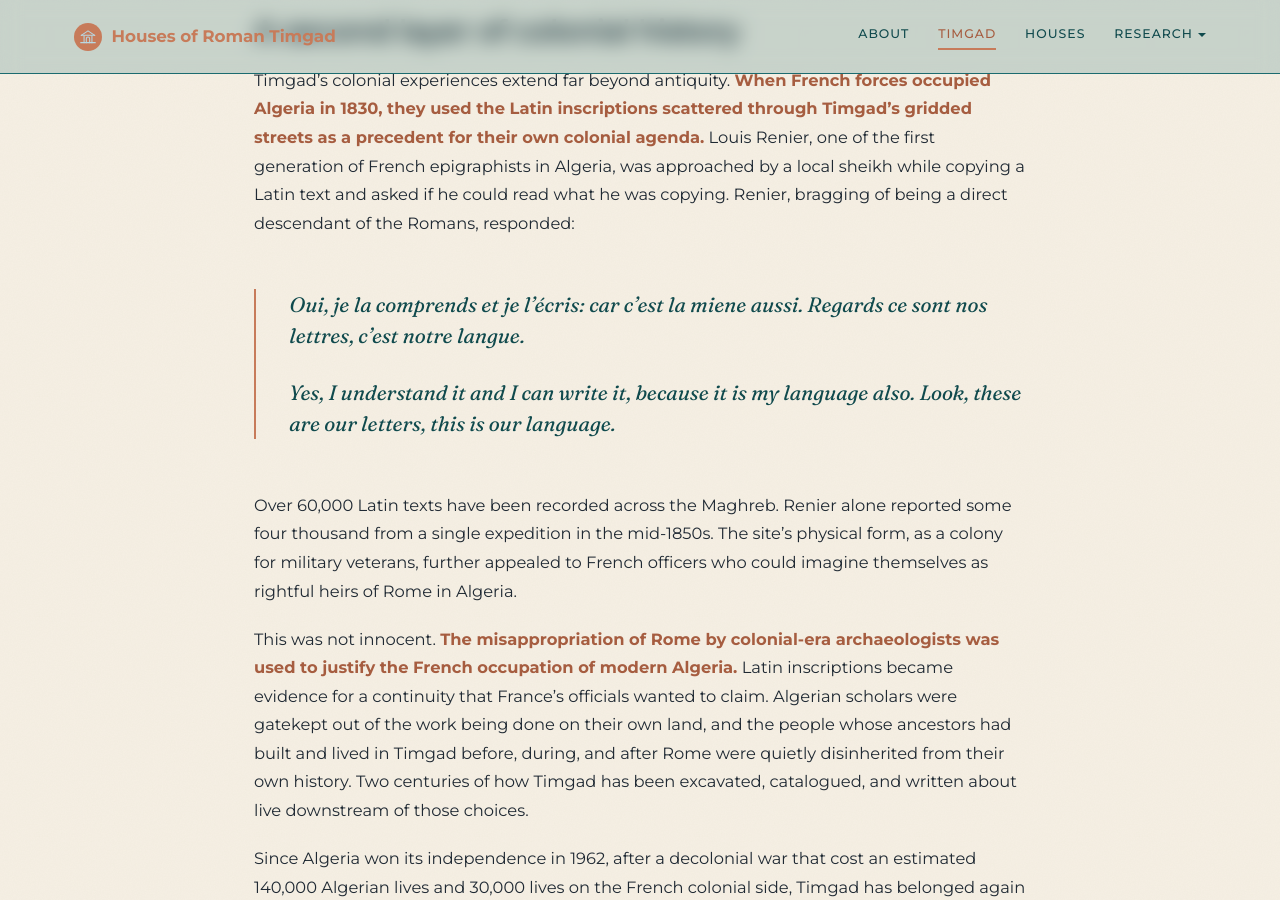
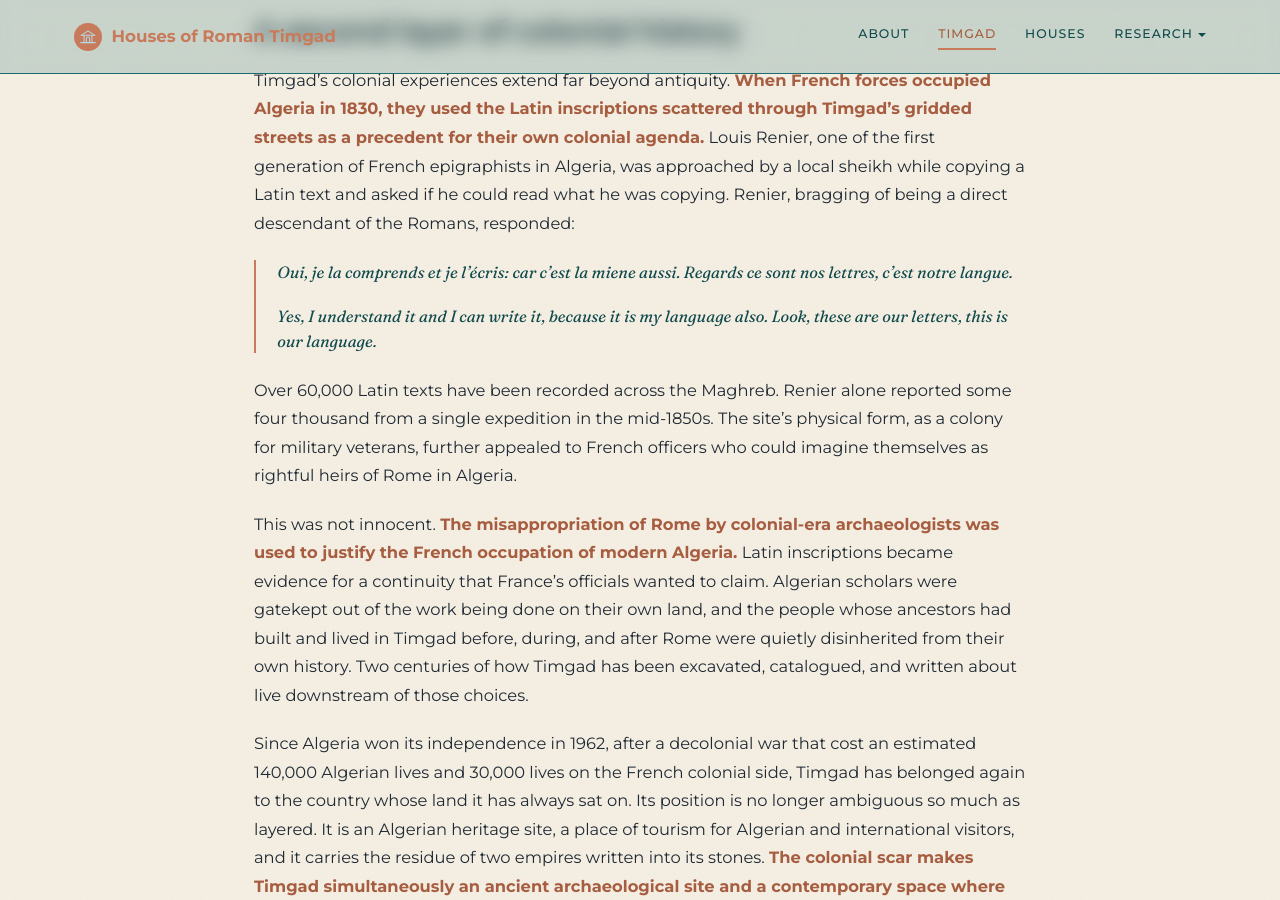
Before and after one commit to kimedher/timgadhouses, a Jekyll site: the page built from timgad.md, in a window 1280 px wide and 900 px high, scrolled down 3384 px. Built offline with Jekyll 4.4.1, drawn with Linux system fonts in a browser that asks for light colours.

Commit message:
Shrink blockquote footprint (Renier quote was dominating page)
font-size 1.3 -> 1.02rem, margin 2.5 -> 1.4em, padding-left
1.6 -> 1.3em, opsz 48 -> 36. Still reads as a pull quote via
Fraunces italic + terracotta left border, but sits more
proportionally in the flow.

```diff
--- a/assets/css/main.scss
+++ b/assets/css/main.scss
@@ -102,16 +102,16 @@ img {
 
 /* Pull quotes use Fraunces italic as a deliberate editorial accent */
 blockquote {
-  margin: 2.5em 0;
-  padding: 0 0 0 1.6em;
+  margin: 1.4em 0;
+  padding: 0 0 0 1.3em;
   border-left: 2px solid var(--terracotta);
   font-family: var(--serif);
   font-weight: 400;
   font-style: italic;
-  font-size: 1.3rem;
+  font-size: 1.02rem;
   line-height: 1.5;
   color: var(--teal-dark);
-  font-variation-settings: "opsz" 48;
+  font-variation-settings: "opsz" 36;
 }
 
 blockquote p:last-child { margin-bottom: 0; }
```
